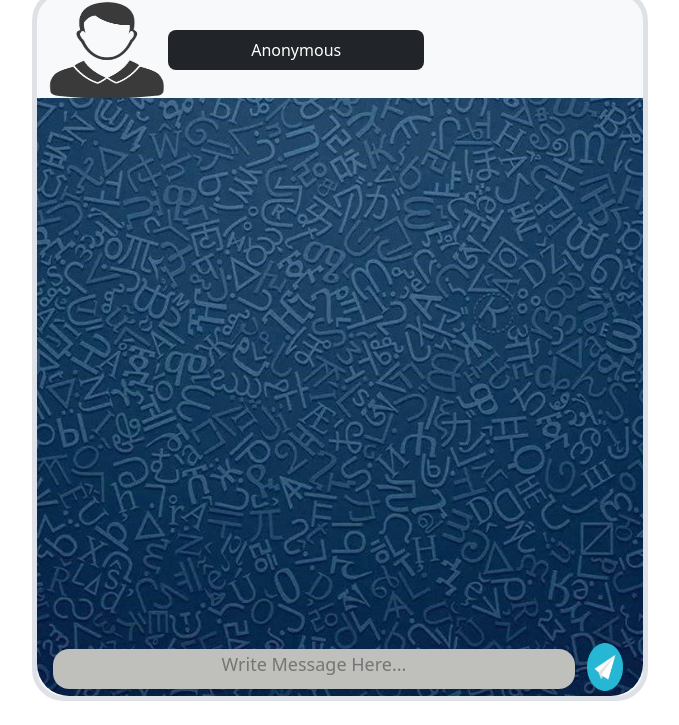
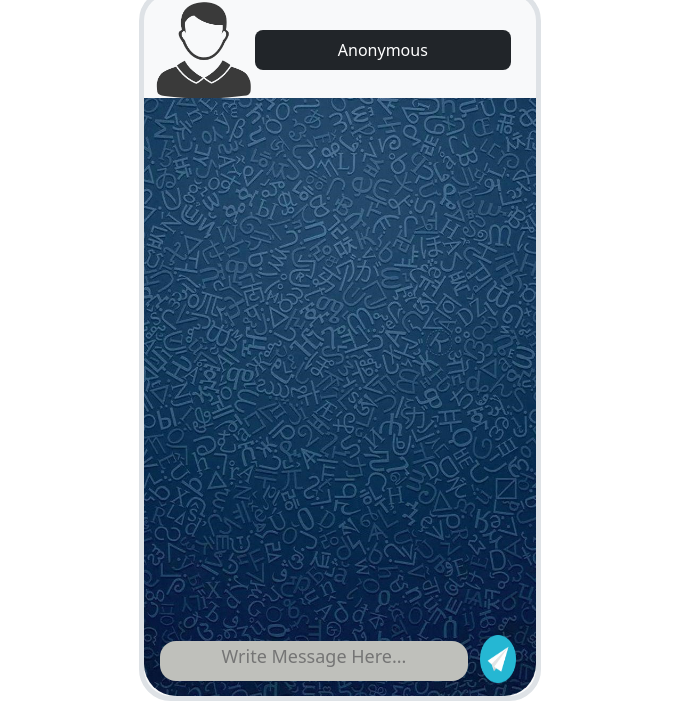
Before and after one commit to devJimmy990/ichat, a plain HTML site: page Client/main.html in a window 1280 px wide. Shown: the part 75-800 px from the top of the page, without its empty margins (300-979 px from the left). Drawn offline with nearby package versions, Linux system fonts and the light colour scheme; no server answers.

Commit message:
edit height

```diff
--- a/Client/main.html
+++ b/Client/main.html
@@ -23,7 +23,7 @@
 </head>
 
 <body>
-  <div class="container-fluid col-9 col-md-7 col-lg-5 col-xl-6 d-flex flex-column">
+  <div class="container-fluid col-9 col-md-6 col-lg-4 d-flex flex-column">
     <h1 class="text-center mt-2">iChat 💬</h1>
     <div class="bg-light d-flex flex-column justify-content-between border border-5 rounded-5 pt-2"
       style="height: 89vh;">
@@ -36,7 +36,7 @@
       </div>
 
       <div class="d-flex flex-column flex-grow-1 background-container rounded-bottom-5">
-        <section class="content mt-1 overflow-y-auto flex-grow-1" style="max-height: 71vh;">
+        <section class="content mt-1 overflow-y-auto flex-grow-1" style="max-height: 66vh;">
           <div class="container ">
             <div class="row">
               <ul id="chatBody" class=" d-flex flex-column list-unstyled">
```
